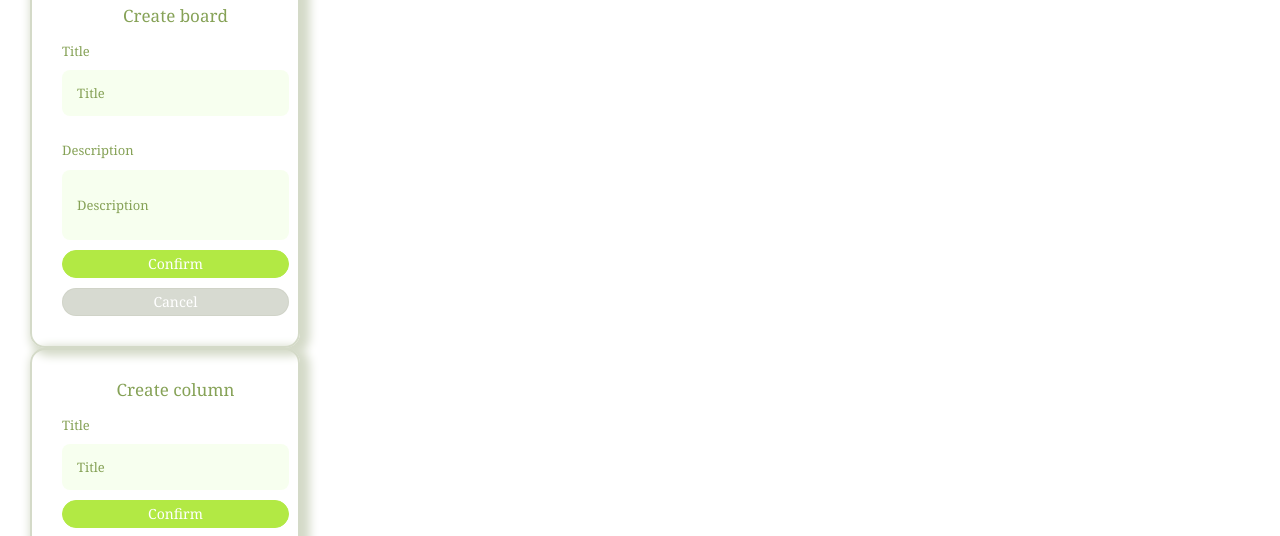
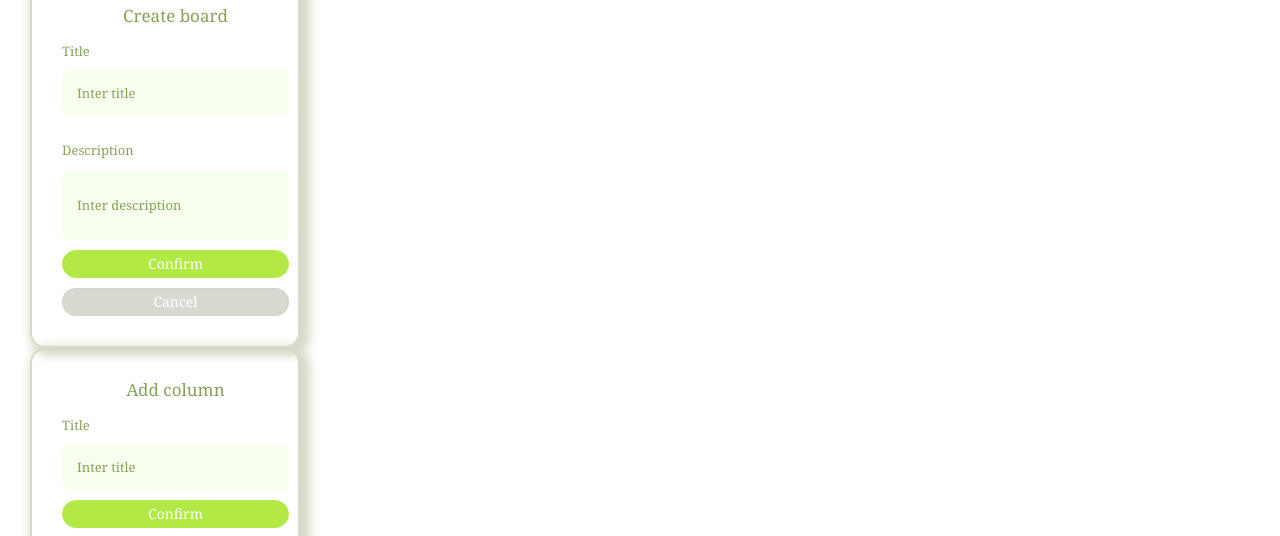
Before and after one commit to zzzap67/project-management-app, a React (Create React App) app in the folder project-management-app/: page / in a window 1280 px wide. Shown: the part 249-785 px from the top of the page. Built offline with nearby package versions, Linux system fonts and the light colour scheme.

Commit message:
fix : fix placeholder in inputs

```diff
--- a/project-management-app/src/components/Input/index.tsx
+++ b/project-management-app/src/components/Input/index.tsx
@@ -42,7 +42,7 @@ const Input = ({ inputData, onChange, errors }: InputProps) => {
         type={type}
         id={id}
         name={id}
-        placeholder={t(`description.forms.inputs.${id}Label`)}
+        placeholder={t(`description.forms.inputs.${id}Placeholder`)}
         onChange={onChange}
       />
       {/* {errors[id] && <p className="input__error">{errors[id]}</p>} */}
--- a/project-management-app/src/i18n/i18n.tsx
+++ b/project-management-app/src/i18n/i18n.tsx
@@ -38,7 +38,8 @@ i18n
               welcome: 'Welcome!',
               signUp: 'Sign Up!',
               createBoard: 'Create board',
-              createColumn: ' Сreate сolumn',
+              createColumn: 'Add сolumn',
+              createTask: 'Add task',
               cancelButtonText: 'Cancel',
               confirmButtonText: 'Confirm',
               alreadyRegistered: 'Already registered?',
@@ -50,6 +51,11 @@ i18n
                 passwordLabel: 'Password',
                 descriptionLabel: 'Description',
                 titleLabel: 'Title',
+                namePlaceholder: 'Inter name',
+                emailPlaceholder: 'Inter E-mail',
+                passwordPlaceholder: 'Inter password',
+                descriptionPlaceholder: 'Inter description',
+                titlePlaceholder: 'Inter title',
               },
             },
             message: {
@@ -81,7 +87,8 @@ i18n
               welcome: 'Добро пожаловать!',
               signUp: 'Зарегистрироваться',
               createBoard: 'Создать доску',
-              createColumn: 'Создать колонку',
+              createTask: 'Добавить карточку',
+              createColumn: 'Добавить колонку',
               cancelButtonText: 'Отменить',
               confirmButtonText: 'Сохранить',
               alreadyRegistered: 'Уже зарегистрированы?',
@@ -93,6 +100,11 @@ i18n
                 passwordLabel: 'Пароль',
                 descriptionLabel: 'Описание',
                 titleLabel: 'Заголовок',
+                namePlaceholder: 'Введите имя',
+                emailPlaceholder: 'Введите E-mail',
+                passwordPlaceholder: 'Введите пароль',
+                descriptionPlaceholder: 'Введите описание',
+                titlePlaceholder: 'Введите заголовок',
               },
             },
             message: {
```
